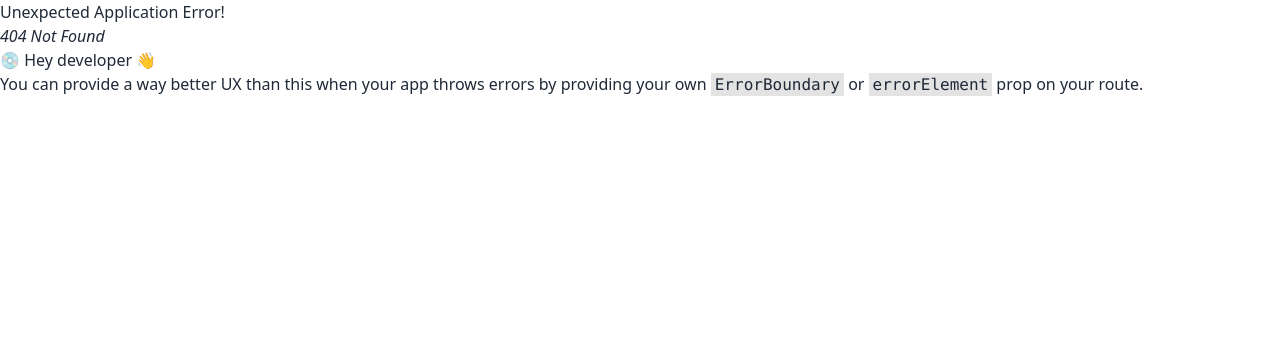
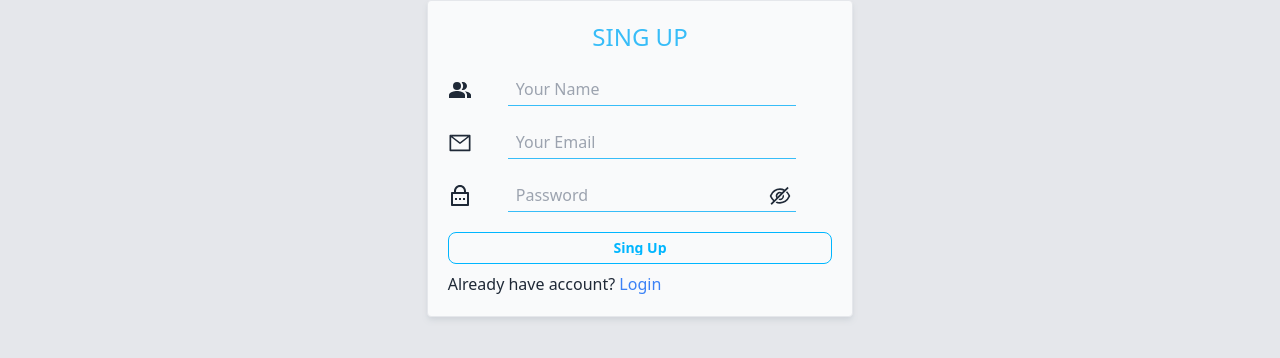
Before and after one commit to dipujafar/Stay-Best, a React (Vite) app in the folder Stay-Best-Client/: page /singUp in a window 1280 px wide. Before the commit this address had no page. Shown: the top 358 px of the page. Built offline with nearby package versions, Linux system fonts and the light colour scheme.

Commit message:
degin login and sing up page

```diff
--- a/Stay-Best-Client/package.json
+++ b/Stay-Best-Client/package.json
@@ -15,6 +15,9 @@
     "match-sorter": "^6.3.4",
     "react": "^18.2.0",
     "react-dom": "^18.2.0",
+    "react-helmet-async": "^2.0.4",
+    "react-hook-form": "^7.51.0",
+    "react-icons": "^5.0.1",
     "react-router-dom": "^6.22.2",
     "sort-by": "^1.2.0"
   },
--- /dev/null
+++ b/Stay-Best-Client/src/hook/useAuth.jsx
@@ -0,0 +1,10 @@
+import { useContext } from "react";
+import { AuthContext } from "../provider/AuthProvider";
+
+
+const useAuth = () => {
+    const authInfo = useContext(AuthContext);
+    return authInfo;
+};
+
+export default useAuth;
--- a/Stay-Best-Client/src/main.jsx
+++ b/Stay-Best-Client/src/main.jsx
@@ -4,11 +4,14 @@ import './index.css'
 import { RouterProvider } from 'react-router-dom'
 import router from './routes/router.jsx'
 import AuthProvider from './provider/AuthProvider'
+import { HelmetProvider } from 'react-helmet-async';
 
 ReactDOM.createRoot(document.getElementById('root')).render(
   <React.StrictMode>
+    <HelmetProvider>
     <AuthProvider>
     <RouterProvider router={router} />
     </AuthProvider>
+    </HelmetProvider>
   </React.StrictMode>,
 )
--- /dev/null
+++ b/Stay-Best-Client/src/pages/Login.jsx
@@ -0,0 +1,103 @@
+import { Helmet } from "react-helmet-async";
+import { useForm } from "react-hook-form"
+import { Link } from "react-router-dom";
+import {
+  AiOutlineEye,
+  AiOutlineEyeInvisible,
+  AiOutlineMail,
+} from "react-icons/ai";
+import { RiLockPasswordLine } from "react-icons/ri";
+import { useState } from "react";
+
+const Login = () => {
+    const [show, setShow] = useState(false);
+    const [error, setError] = useState("");
+
+    const {
+        register,
+        handleSubmit,
+        formState: { errors },
+      } = useForm();
+
+      const onSubmit = (data) => console.log(data)
+    return (
+        <div className="bg-gray-200 min-h-screen">
+           <Helmet>
+             <title>Best | Login</title>
+           </Helmet>
+           <div className="md:w-2/6 bg-gray-50 mx-auto border  rounded shadow-md shadow-gray-300 p-5">
+        <h1 className="text-2xl font-medium mb-5 text-center text-sky-400">
+          Login
+        </h1>
+        <form onSubmit={handleSubmit(onSubmit)}>
+          <div className="flex items-center mb-5 ">
+            <label>
+              <AiOutlineMail className="text-2xl"></AiOutlineMail>
+            </label>
+            <input
+              type="email"
+              name="email"
+              {...register("email", { required: true })}
+              id=""
+              placeholder="Your Email"
+              className="w-3/4 mx-auto py-1 px-2 bg-transparent border-b border-b-sky-400"
+            />
+          </div>
+          {errors.email?.type === "required" && (
+            <span className="text-red-400 ml-10">Email is required</span>
+          )}
+
+          <div className="flex items-center mb-5 relative">
+            <label>
+              <RiLockPasswordLine className="text-2xl"></RiLockPasswordLine>
+            </label>
+            <input
+              type={show ? "text" : "password"}
+              name="password"
+              {...register("password", {
+                required: true,
+                minLength: 6,
+                maxLength: 20,
+              })}
+              id=""
+              placeholder="Password"
+              className="w-3/4 mx-auto py-1 px-2 bg-transparent border-b border-b-sky-400"
+            />
+            <span onClick={() => setShow(!show)} className="absolute right-10">
+              {show ? (
+                <AiOutlineEye className="text-2xl"></AiOutlineEye>
+              ) : (
+                <AiOutlineEyeInvisible className="text-2xl"></AiOutlineEyeInvisible>
+              )}
+            </span>
+          </div>
+          {errors.password?.type === "required" && (
+            <span className="text-red-400 ml-10">Password is required</span>
+          )}
+          {errors.password?.type === "minLength" && (
+            <span className="text-red-400 ml-10">
+              Password must be 6 character.
+            </span>
+          )}
+          {errors.password?.type === "maxLength" && (
+            <span className="text-red-400 ml-10">
+              Password must less then 20 character.
+            </span>
+          )}
+          <button className="w-full btn btn-info btn-outline btn-sm">
+            <input type="submit" value="Login" className="w-full" />
+          </button>
+          <p className="mt-2">
+            Do not have account?{" "}
+            <Link to="/register">
+              <span className="text-blue-500">Register</span>
+            </Link>
+          </p>
+          <p className="text-xl text-red-700">{error}</p>
+        </form>
+      </div>
+        </div>
+    );
+};
+
+export default Login;
--- /dev/null
+++ b/Stay-Best-Client/src/pages/SingUp.jsx
@@ -0,0 +1,121 @@
+import { Helmet } from "react-helmet-async";
+import { useForm } from "react-hook-form";
+import { Link } from "react-router-dom";
+import {
+  AiOutlineEye,
+  AiOutlineEyeInvisible,
+  AiOutlineMail,
+} from "react-icons/ai";
+import { RiLockPasswordLine } from "react-icons/ri";
+import { MdPeopleAlt } from "react-icons/md";
+import { useState } from "react";
+
+const SingUp = () => {
+  const [show, setShow] = useState(false);
+  const [error, setError] = useState("");
+  const {
+    register,
+    handleSubmit,
+    formState: { errors },
+  } = useForm();
+
+  const onSubmit = (data) => console.log(data);
+
+  return (
+    <div className="bg-gray-200 min-h-screen">
+      <Helmet>
+        <title>Best | Sing Up</title>
+      </Helmet>
+      <div className="md:w-2/6 bg-gray-50 mx-auto border  rounded shadow-md shadow-gray-300 p-5">
+        <h1 className="text-2xl font-medium mb-5 uppercase text-center text-sky-400">
+         Sing Up
+        </h1>
+        <form onSubmit={handleSubmit(onSubmit)}>
+        <div className="flex items-center mb-5 ">
+            <label>
+              <MdPeopleAlt className="text-2xl"></MdPeopleAlt>
+            </label>
+            <input
+              type="text"
+              name="name"
+              {...register("name", { required: true })}
+              id=""
+              placeholder="Your Name"
+              className="w-3/4 mx-auto py-1 px-2 bg-transparent border-b border-b-sky-400"
+            />
+          </div>
+          {errors.name?.type === "required" && (
+            <span className="text-red-400 ml-10">Name is required</span>
+          )}
+
+          <div className="flex items-center mb-5 ">
+            <label>
+              <AiOutlineMail className="text-2xl"></AiOutlineMail>
+            </label>
+            <input
+              type="email"
+              name="email"
+              {...register("email", { required: true })}
+              id=""
+              placeholder="Your Email"
+              className="w-3/4 mx-auto py-1 px-2 bg-transparent border-b border-b-sky-400"
+            />
+          </div>
+          {errors.email?.type === "required" && (
+            <span className="text-red-400 ml-10">Email is required</span>
+          )}
+
+          <div className="flex items-center mb-5 relative">
+            <label>
+              <RiLockPasswordLine className="text-2xl"></RiLockPasswordLine>
+            </label>
+            <input
+              type={show ? "text" : "password"}
+              name="password"
+              {...register("password", {
+                required: true,
+                minLength: 6,
+                maxLength: 20,
+              })}
+              id=""
+              placeholder="Password"
+              className="w-3/4 mx-auto py-1 px-2 bg-transparent border-b border-b-sky-400"
+            />
+            <span onClick={() => setShow(!show)} className="absolute right-10">
+              {show ? (
+                <AiOutlineEye className="text-2xl"></AiOutlineEye>
+              ) : (
+                <AiOutlineEyeInvisible className="text-2xl"></AiOutlineEyeInvisible>
+              )}
+            </span>
+          </div>
+          {errors.password?.type === "required" && (
+            <span className="text-red-400 ml-10">Password is required</span>
+          )}
+          {errors.password?.type === "minLength" && (
+            <span className="text-red-400 ml-10">
+              Password must be 6 character.
+            </span>
+          )}
+          {errors.password?.type === "maxLength" && (
+            <span className="text-red-400 ml-10">
+              Password must less then 20 character.
+            </span>
+          )}
+          <button className="w-full btn btn-info  btn-outline btn-sm">
+            <input type="submit" value="Sing Up" className="w-full" />
+          </button>
+          <p className="mt-2">
+           Already have account?{" "}
+            <Link to="/login">
+              <span className="text-blue-500">Login</span>
+            </Link>
+          </p>
+          <p className="text-xl text-red-700">{error}</p>
+        </form>
+      </div>
+    </div>
+  );
+};
+
+export default SingUp;
--- a/Stay-Best-Client/src/pages/home/Login.jsx
+++ /dev/null
@@ -1,11 +0,0 @@
-
-
-const Login = () => {
-    return (
-        <div>
-            login
-        </div>
-    );
-};
-
-export default Login;
```
Also changed, not shown: Stay-Best-Client/src/routes/router.jsx (+6 -1 lines), 1 other file (tests, documents, lock files or other folders).
